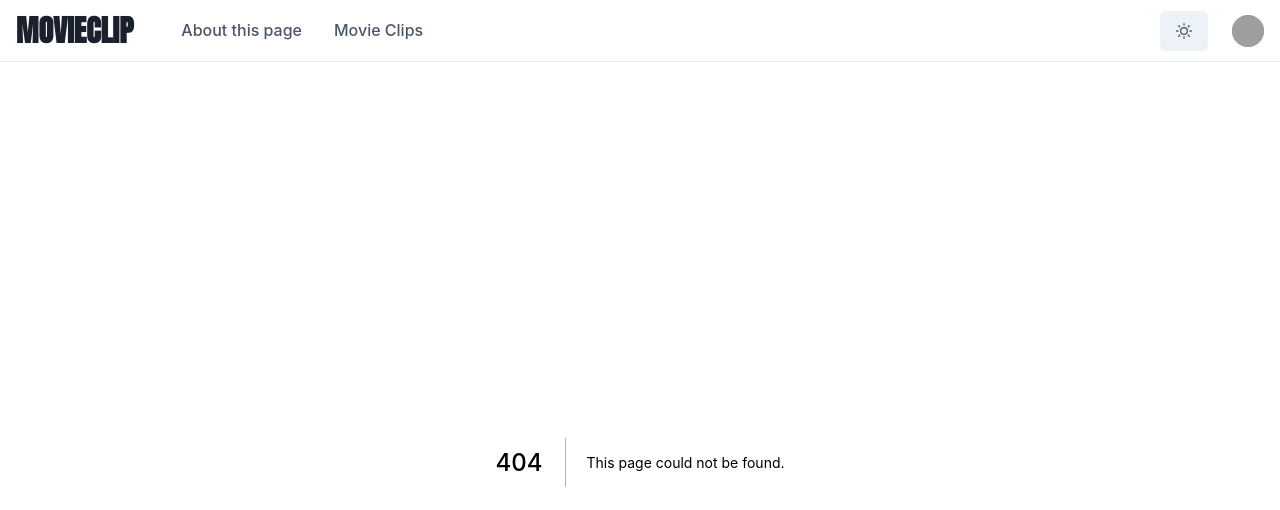
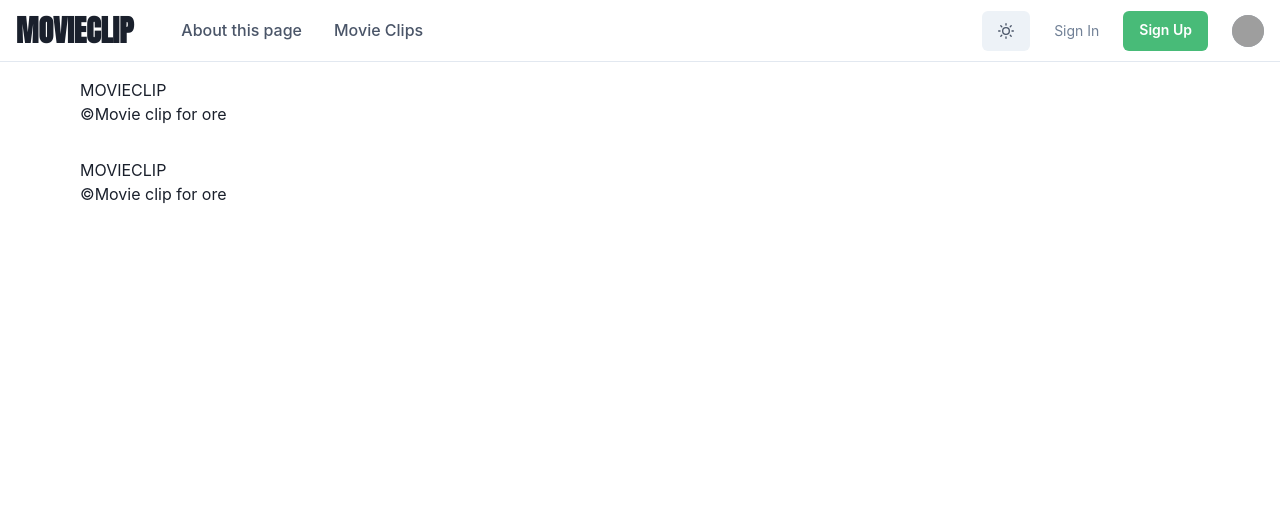
Before and after one commit to shuto-416/MovieClip, a Next.js app: page /footer/Footer in a window 1280 px wide. Before the commit this address had no page. Shown: the top 510 px of the page. Built offline with nearby package versions, Linux system fonts and the light colour scheme; grey boxes are pictures that could not be loaded.

Commit message:
made footer template

```diff
--- a/pages/Headers/Header.tsx
+++ b/pages/Headers/Header.tsx
@@ -6,7 +6,6 @@
     Text,
     Avatar,
     Collapse,
-    Icon,
     IconButton,
     useDisclosure,
     useColorMode,
@@ -99,7 +98,7 @@
                         {colorMode === 'light' ? <SunIcon /> : <MoonIcon />}
                     </Button>
 
-                    {/* <Button
+                    <Button
                         as = {'a'}
                         fontSize = {'sm'} // sm: small
                         fontWeight = {400}
@@ -119,7 +118,7 @@
                         _hover = {{ bg: 'green.300' }} // hover action
                     >
                         Sign Up
-                    </Button> */}
+                    </Button>
 
                     <Menu>
                         <MenuButton
--- a/pages/_app.tsx
+++ b/pages/_app.tsx
@@ -1,6 +1,7 @@
 import '../styles/globals.css'
 import type { AppProps } from 'next/app'
 import Header from './Headers/Header'
+import Footer from './footer/Footer'
 import { ChakraProvider } from "@chakra-ui/react"
 import theme from "../theme/theme"
 
@@ -9,6 +10,7 @@
     <ChakraProvider theme={theme}>
       <Header />
       <Component {...pageProps} />
+      <Footer />
     </ChakraProvider>
   )
 }
--- /dev/null
+++ b/pages/footer/Footer.tsx
@@ -0,0 +1,34 @@
+import {
+    Box,
+    Container,
+    Link,
+    Stack,
+    Text,
+    useColorModeValue,
+    VisuallyHidden
+} from "@chakra-ui/react"
+
+const Footer = () => {
+    return(
+        <Box
+        bg={useColorModeValue('grey.50','grey.900')}
+        color={useColorModeValue('grey.700','grey.200')}
+        >
+            <Container
+                maxW={'6xl'}
+                py={4}
+                direction={{ base: 'column', md: 'row' }}
+                spacing={4}
+                justify={{ base: 'center', md: 'space-between' }} // important
+                align={{ base: 'center', md: 'center' }}
+            >
+                <Text>MOVIECLIP</Text>
+                <Text>©︎Movie clip for ore</Text>
+
+            </Container>
+
+        </Box>
+    )
+}
+
+export default Footer
```
Also changed, not shown: styles/Home.module.css (added).
